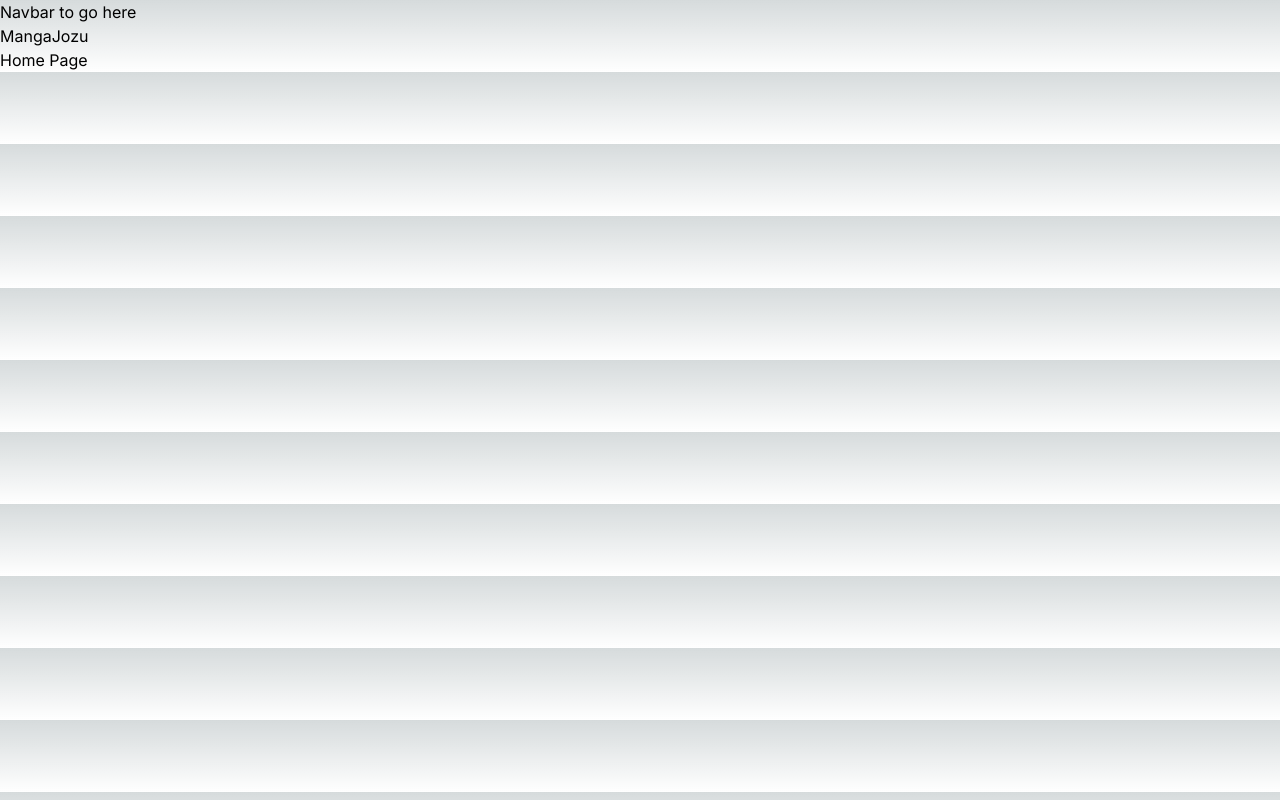
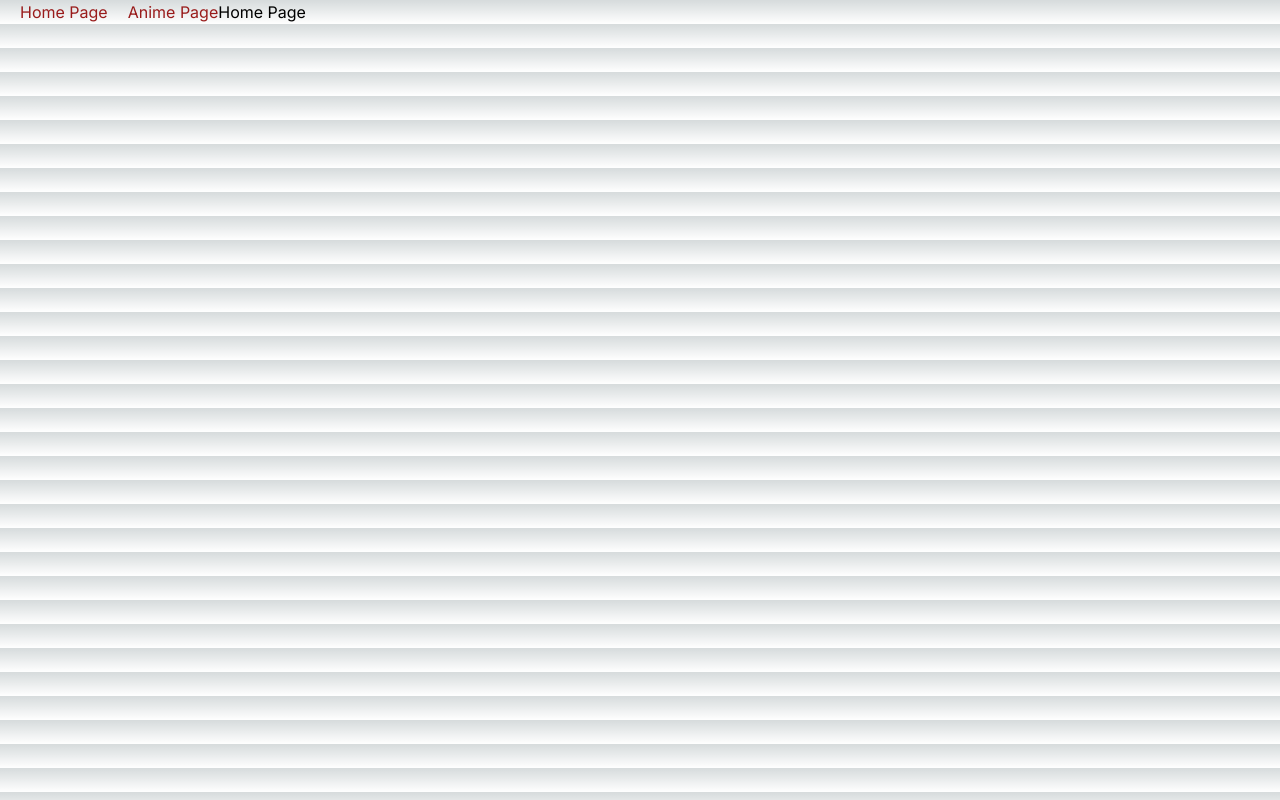
Before and after one commit to BrandonCarp/mangajozufrontend, a Next.js app: page / in a window 1280 px wide. Built offline with nearby package versions, Linux system fonts and the light colour scheme.

Commit message:
navbar update

```diff
--- a/app/layout.tsx
+++ b/app/layout.tsx
@@ -17,7 +17,7 @@ export default function RootLayout({
 }>) {
   return (
     <html lang="en">
-      <body className={`${inter.className} antialiased`}>
+      <body className={`${inter.className} antialiased flex`}>
         <Navbar />
         {children}
       </body>
--- a/app/page.tsx
+++ b/app/page.tsx
@@ -2,11 +2,9 @@ import Image from "next/image";
 
 export default function Home() {
   return (
-    <div>
-      <h1>MangaJozu </h1>
-      <h2>Home Page</h2>
-
+    <>
       {/* Slide show component for developers picks  static files*/}
-    </div>
+      <h1 className="">Home Page</h1>
+    </>
   );
 }
--- a/app/ui/navbar/nav-links.tsx
+++ b/app/ui/navbar/nav-links.tsx
@@ -1,8 +1,8 @@
-// "use client";
+"use client";
 
-// import Link from "next/link";
-// import { usePathname } from "next/navigation";
-// import clsx from "clsx";
+import Link from "next/link";
+import { usePathname } from "next/navigation";
+import clsx from "clsx";
 
 // Notes
 // hamburger menu side nav for mobile
@@ -13,11 +13,35 @@
 // user account
 
 // create color schema, and default font
+
+const links = [
+  {
+    name: "Home Page",
+    href: "/",
+  },
+
+  { name: "Anime Page", href: "/anime" },
+  // { name: "example page", href: "/example", icon: "example" },
+];
 export default function Navbar() {
+  const pathname = usePathname();
+
   return (
-    <div>
-      <h1>Navbar to go here</h1>
-    </div>
+    <>
+      {links.map((link) => {
+        return (
+          <>
+            <Link
+              key={link.name}
+              href={link.href}
+              className={clsx("flex flex-row text-red-800 pl-5")}
+            >
+              <p>{link.name}</p>
+            </Link>
+          </>
+        );
+      })}
+    </>
   );
 }
 
```
